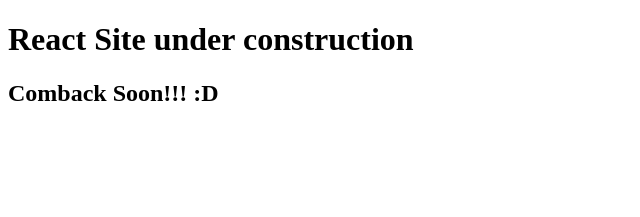
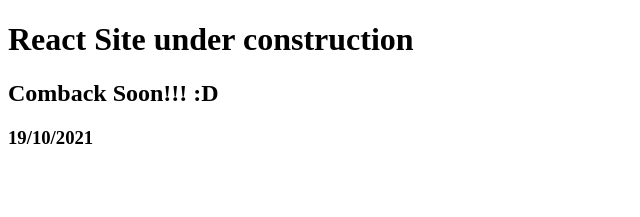
Before and after one commit to fredydlemus/myPage, a React app: page / in a window 1280 px wide. Shown: the top 217 px of the page, without its empty margins (0-640 px from the left). Built offline with nearby package versions, Linux system fonts and the light colour scheme.

Commit message:
[UPDATE] welcome message

```diff
--- a/App.jsx
+++ b/App.jsx
@@ -6,6 +6,7 @@
         <div>
             <h1>React Site under construction</h1>
             <h2>Comback Soon!!! :D</h2>
+            <h3>19/10/2021</h3>
         </div>
     );
 }
```
